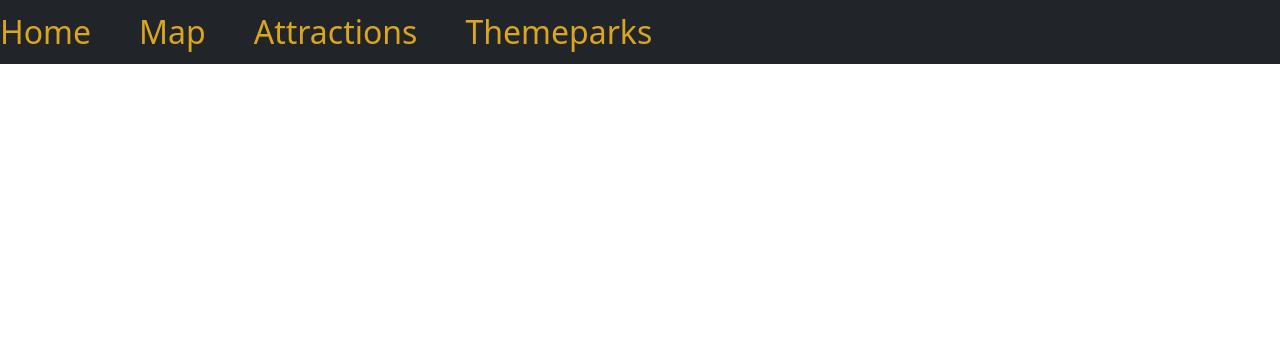
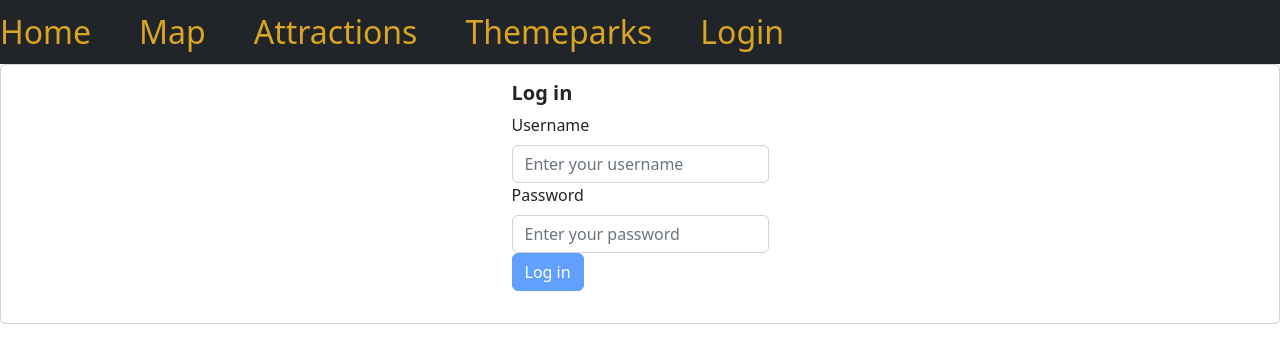
Before and after one commit to Abdullahsab3/thrillreview, a React (Create React App) app in the folder client/: page /Login in a window 1280 px wide. Shown: the top 362 px of the page. Built offline with nearby package versions, Linux system fonts and the light colour scheme.

Commit message:
Merge branch 'abdullah' into develop

```diff
--- a/client/src/App.css
+++ b/client/src/App.css
@@ -24,3 +24,10 @@ body {
   font-size: 2rem;
 
 }
+
+.Login {
+  display: flex;
+  justify-content: center;
+  align-items: center;
+  width: '18rem';
+}
--- a/client/src/App.tsx
+++ b/client/src/App.tsx
@@ -8,6 +8,8 @@ import Home from './Home';
 import Map from './Map'
 import ThemePark from './ThemeParks';
 import Attractions from './Attractions';
+import Login from './login'
+import Register from './register';
 
 function App() {
   return (
@@ -21,6 +23,8 @@ function App() {
         <Route path='/Map' element={<Map/>}/>
         <Route path='/Attractions' element={<Attractions/>}/>
         <Route path='/Themeparks' element={<ThemePark/>}/>
+        <Route path ='/Login' element={<Login/>}/>
+
         </Routes>
       </Router>
 
--- a/client/src/Navigationbar.tsx
+++ b/client/src/Navigationbar.tsx
@@ -14,6 +14,7 @@ function Navigationbar(){
                 <NavLink className="pageLink" to="/Map">Map</NavLink>
                 <NavLink className="pageLink" to="/Attractions">Attractions</NavLink>
                 <NavLink className="pageLink" to="/Themeparks">Themeparks</NavLink>
+                <NavLink className="pageLink" to="/login">Login</NavLink>
             </Nav>
             </Navbar.Collapse>
         </Navbar>
--- /dev/null
+++ b/client/src/login.tsx
@@ -0,0 +1,49 @@
+import Axios from 'axios'
+import { useState } from 'react';
+import Button from 'react-bootstrap/Button';
+import Form from 'react-bootstrap/Form';
+import Card from 'react-bootstrap/Card'
+
+function Login() {
+
+    const [username, setusername] = useState("")
+    const [password, setpassword] = useState("")
+
+
+    function login() {
+        Axios.post("http://localhost:5000/login" , {
+          username: username,
+          password: password,
+        }).then((response) => {console.log(response)})
+    }
+
+    function isFormValid(): boolean {
+        return username !== "" && password !== ""
+    }
+
+
+    return(
+
+    <div className='Loginpage'>
+        <Card className='Login'>
+            <Card.Body>
+                <Card.Title><strong>Log in</strong></Card.Title>
+                <Form>
+                    <Form.Group className="mb-3">
+                        <Form.Label>Username</Form.Label>
+                        <Form.Control type=" text" onChange={(e) => setusername(e.target.value)} placeholder="Enter your username"/>
+                        <Form.Label>Password</Form.Label>
+                        <Form.Control type="password" onChange={(e) => setpassword(e.target.value)} placeholder="Enter your password"/>
+                        <Button onClick={login} variant="primary" disabled={!isFormValid()}>Log in</Button>
+                    </Form.Group>
+                </Form>
+            </Card.Body>
+
+        </Card>
+      </div>
+
+    )
+}
+
+
+export default Login;
```
Also changed, not shown: client/src/register.tsx (renamed from client/src/register_login.tsx, +2 -20 lines), 1 other file (tests, documents, lock files or other folders).
